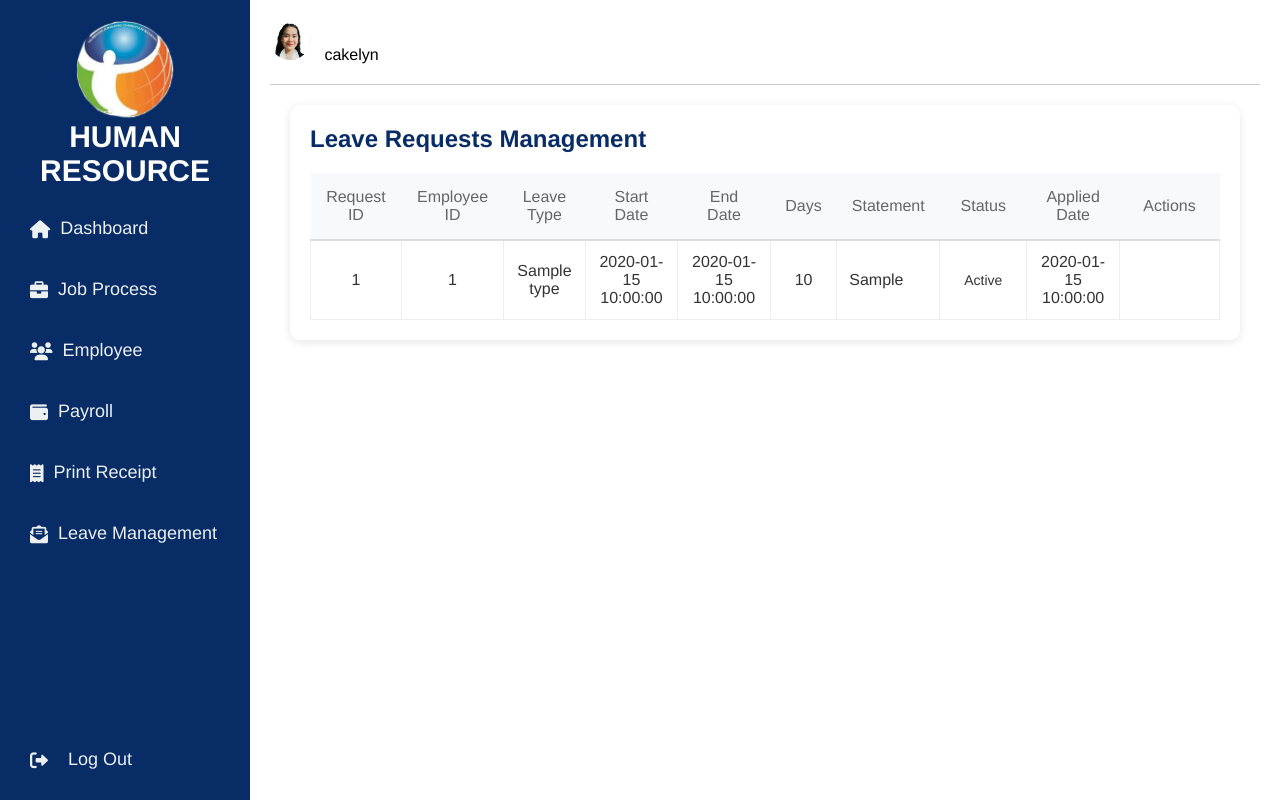
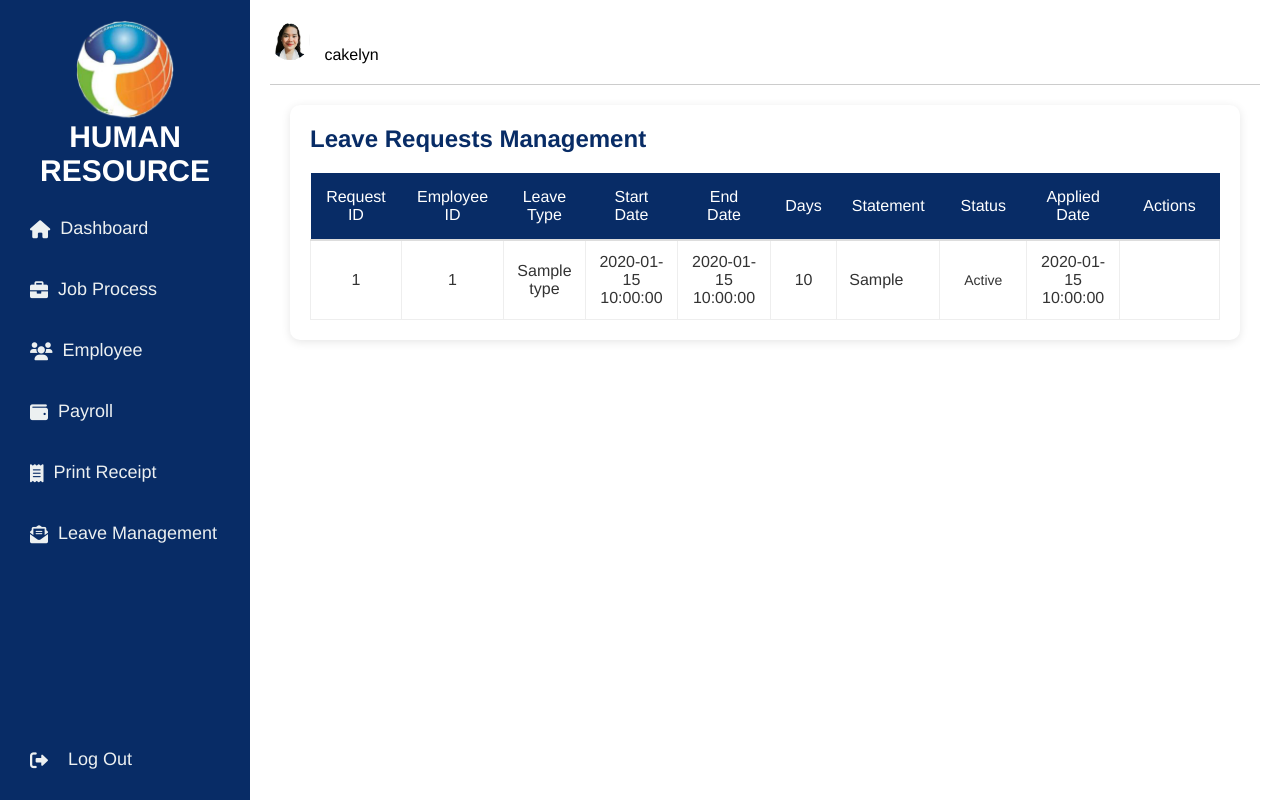
Before and after one commit to Mariano18-cc/SIASYSTEM, a PHP site: page /SIASYSTEM/Admin/leave_m.php in a window 1280 px wide. Run offline with PHP 8.4, Linux system fonts and the light colour scheme; tables that the repository leaves empty or names only in its code hold one stand-in row (values such as "Sample post").

Commit message:
small fix for leavemanagement

```diff
--- a/Admin/css/leave_a.css
+++ b/Admin/css/leave_a.css
@@ -136,8 +136,8 @@ html, body {
 }
 
 .leave-requests th {
-    background-color: #f8f9fa;
-    color: #666;
+    background-color: #082C66;
+    color: white;
     font-weight: 500;
     padding: 15px;
     text-align: center;
@@ -151,9 +151,14 @@ html, body {
     border: 1px solid #eee;
 }
 
-.leave-requests tr:hover {
+.leave-requests tr:nth-child(even) {
     background-color: #f5f5f5;
 }
+
+.leave-requests tr:nth-child(odd) {
+    background-color: white;
+}
+
 
 /* Status badges */
 .status {
```
